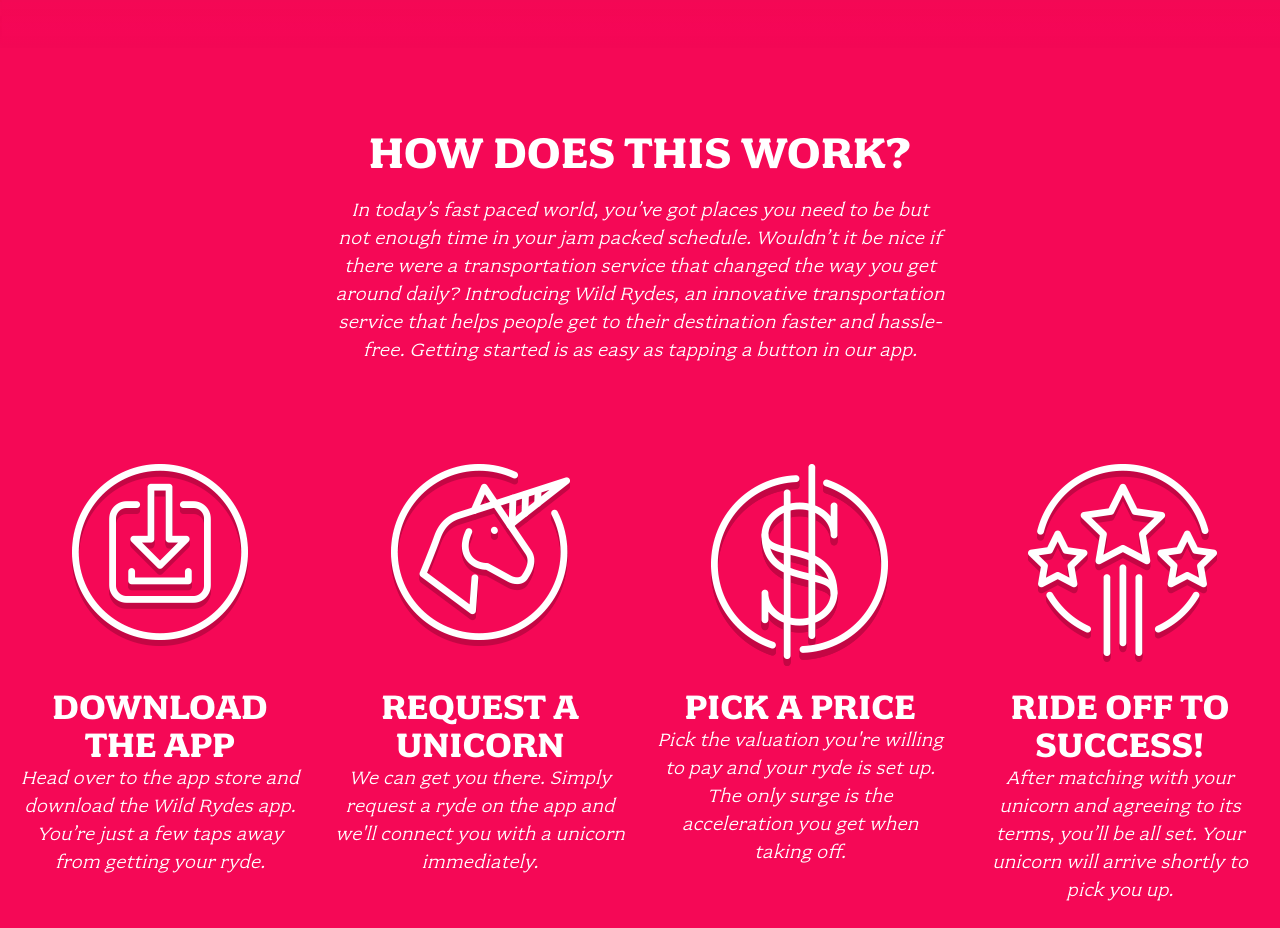
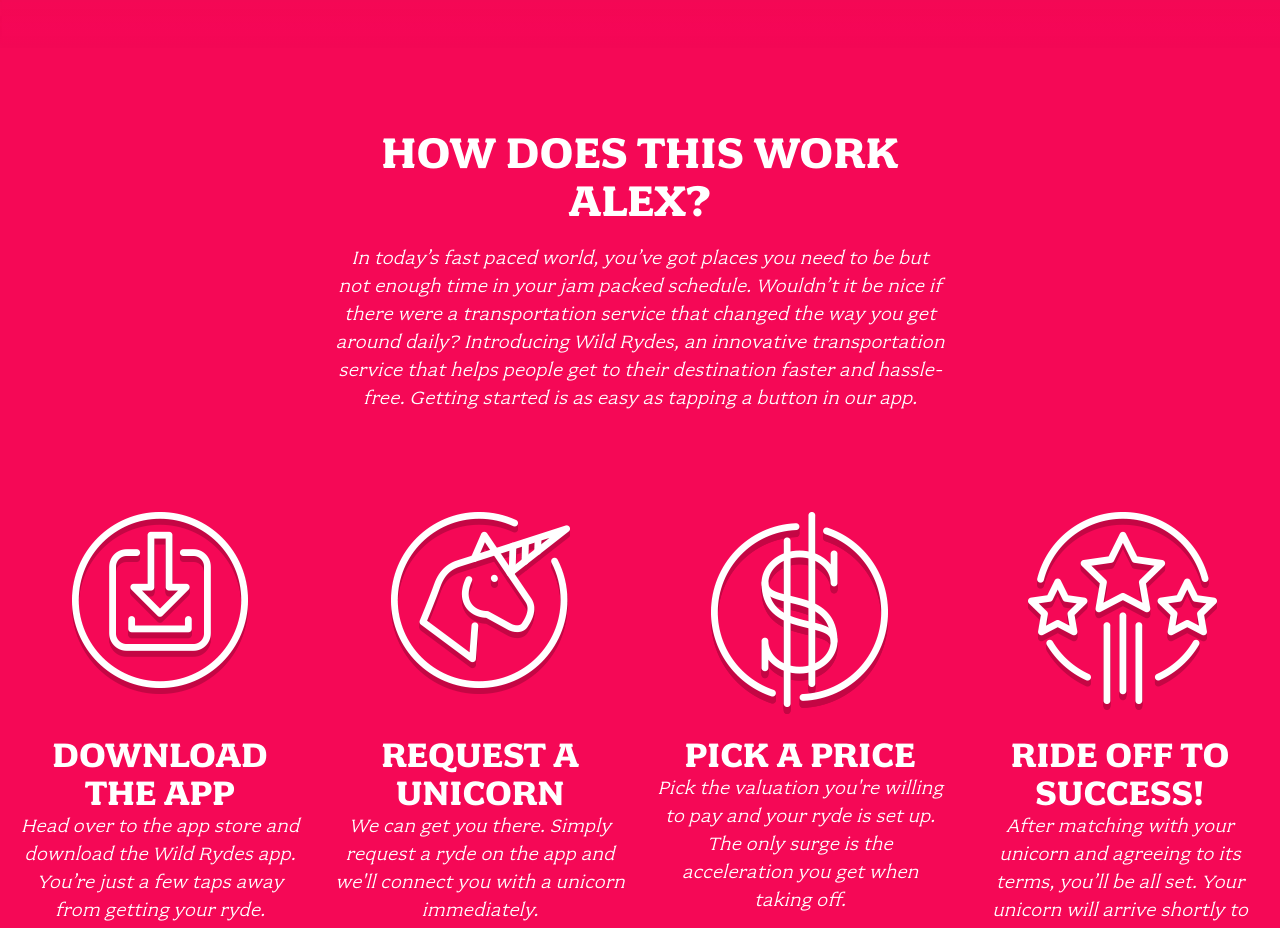
Before and after one commit to Gibbs155/wildrydes-site, a plain HTML site: page index.html in a window 1280 px wide. Shown: the part 900-1828 px from the top of the page. Drawn offline with Linux system fonts and the light colour scheme.

Commit message:
Update index.html

```diff
--- a/index.html
+++ b/index.html
@@ -30,7 +30,7 @@
 
   <section class="home-about">
     <div class="row column large-9 xlarge-6 xxlarge-4">
-      <h2 class="section-title">How Does This Work?</h2>
+      <h2 class="section-title">How Does This Work Alex?</h2>
       <p class="content">
         In today’s fast paced world, you’ve got places you need to be but not enough time in your jam packed schedule. Wouldn’t it be nice if there were a transportation service that changed the way you get around daily? Introducing Wild Rydes, an innovative transportation service that helps people get to their destination faster and hassle-free. Getting started is as easy as tapping a button in our app.
       </p>
```
